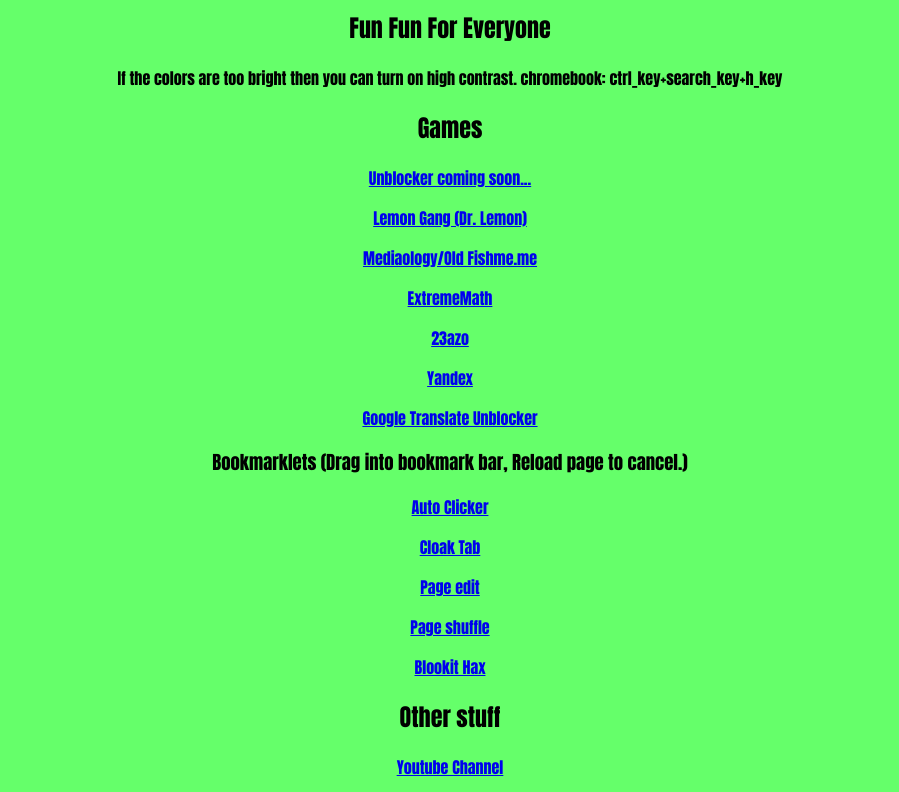
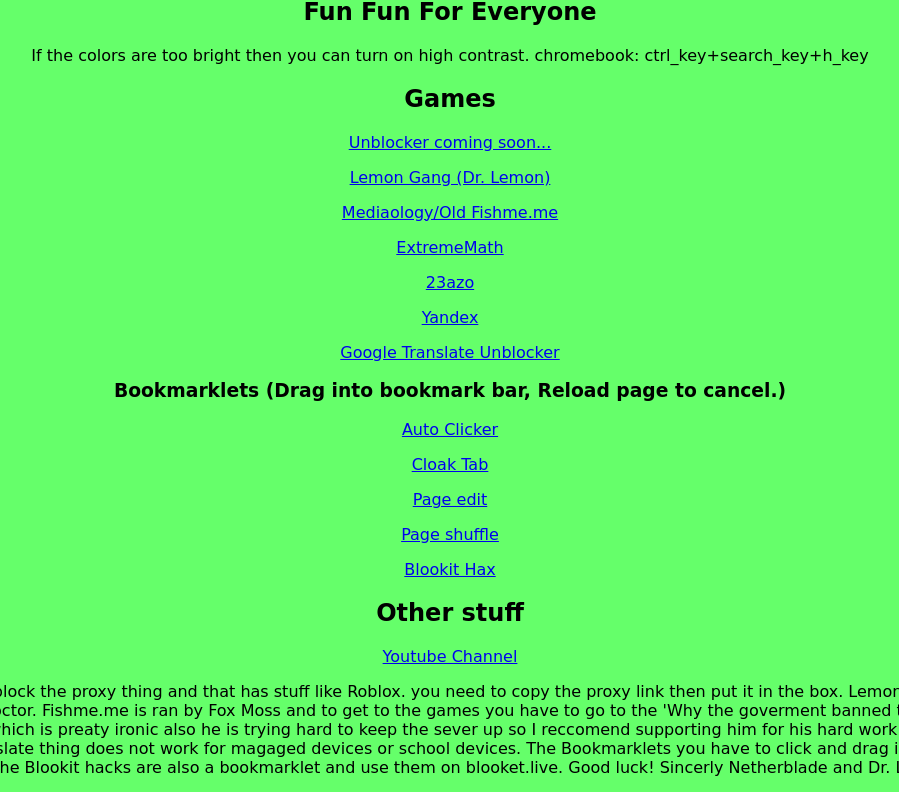
Before and after one commit to NetherBlade6/FFFE, a plain HTML site: page index.html in a window 1280 px wide. Shown: the part 271-1063 px from the top of the page, without its empty margins (190-1089 px from the left). Drawn offline with Linux system fonts and the light colour scheme.

Commit message:
font @NetherBlade6

```diff
--- a/index.html
+++ b/index.html
@@ -11,7 +11,7 @@
     background-color: rgb(101, 255, 106);
     color: rgb(0, 0, 0);
     text-align: center;
-    font-family: Impact, Haettenschweiler, 'Arial Narrow Bold', sans-serif;
+    font-family: 'Brush Script MT', cursive;
     }
 
   button {
```
